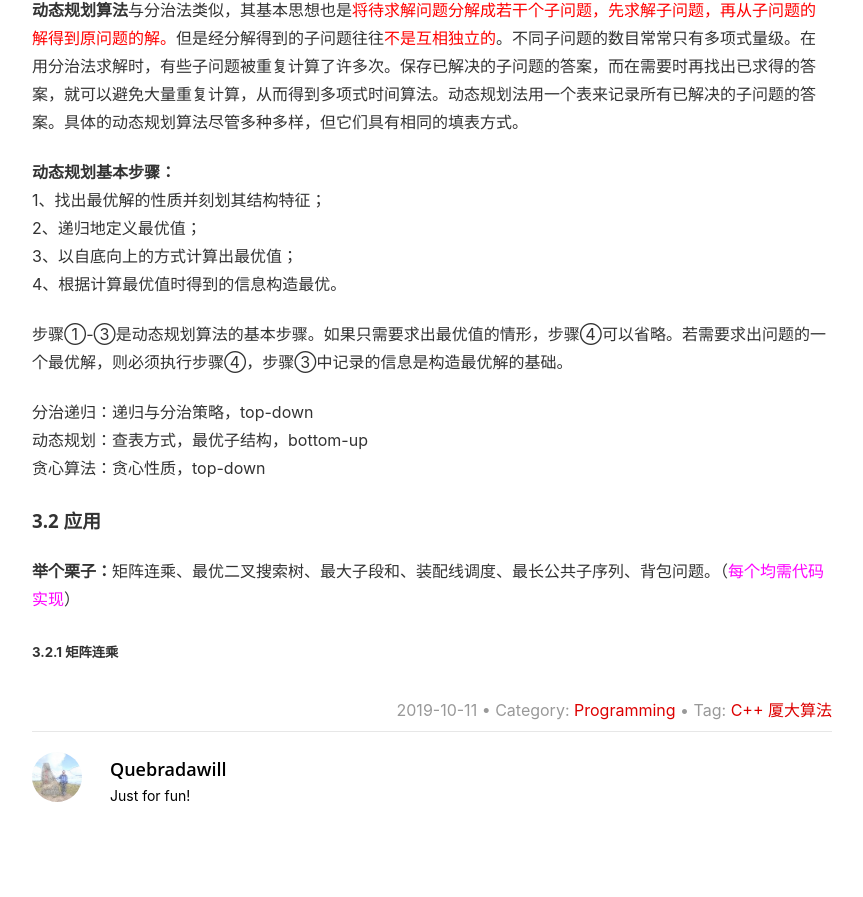
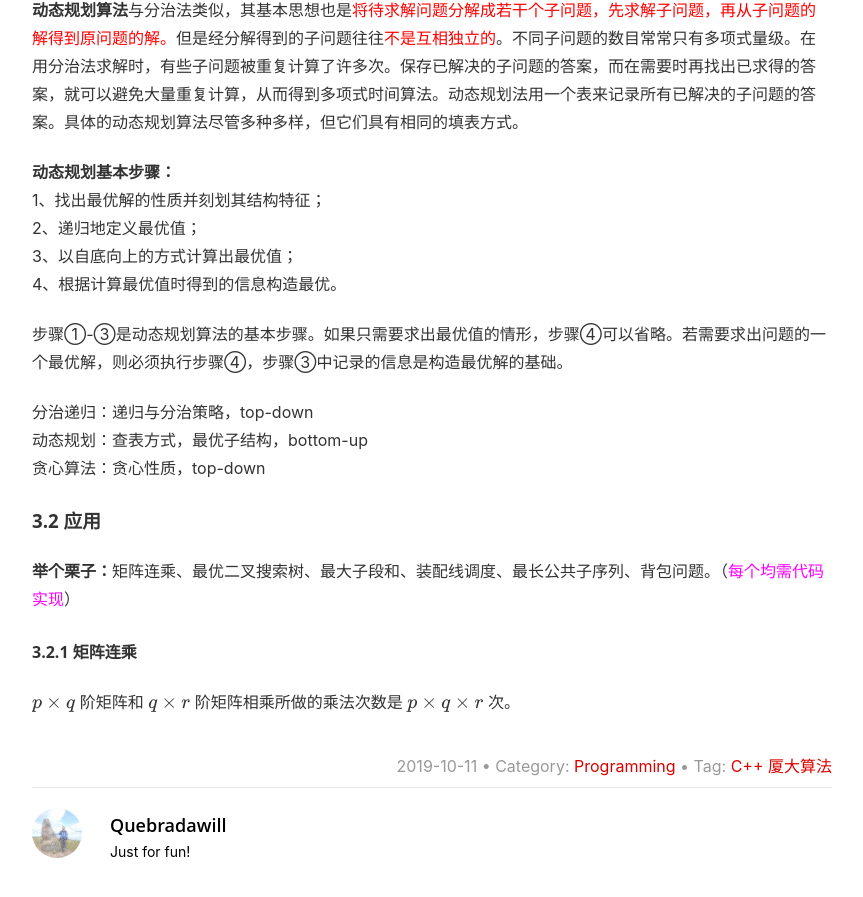
Before and after one commit to Quebradawill/quebrada.github.io, a Jekyll site: the page built from _posts/2019-10-11-algorithm-design-analysis-xiamen-university.md, in a window 1280 px wide and 900 px high, scrolled down 2603 px. Shown: the top 897 px of the window, without its empty margins (208-1071 px from the left). Built offline with Jekyll 4.4.1, drawn with Linux system fonts in a browser that asks for light colours; formulas are drawn with MathJax 3; a script that is not in the unit is left out; comment, search, counter and statistics services are not loaded; before the commit the page ends 3447 px from its top, so only the background shows below that.

Commit message:
Update 2019-10-11-algorithm-design-analysis-xiamen-university.md

```diff
--- a/_posts/2019-10-11-algorithm-design-analysis-xiamen-university.md
+++ b/_posts/2019-10-11-algorithm-design-analysis-xiamen-university.md
@@ -10,9 +10,9 @@ published: true
 author: Quebradawill
 ---
 
-### 1. 递归算法
+## 1. 递归算法
 
-#### 1.1 递归算法的基本思想、步骤和应注意的问题
+### 1.1 递归算法的基本思想、步骤和应注意的问题
 
 **递归（Recurrence）**：计算机、数学、运筹等领域经常使用的最强大的解决问题的方法之一，它用一种简单的方式来解决那些用其他方法解起来可能很复杂的问题，也就是说有些问题用递归算法来求解，则变得简单，而且容易理解。
 
@@ -31,7 +31,7 @@ author: Quebradawill
 - 多大规模的问题可作为递归出口？
 - 随着问题规模的缩小，能到达递归出口吗？
 
-#### 1.2 应用
+### 1.2 应用
 
 **举个栗子**：$$ f(n) = 2^n $$、选择排序、生成排列、递归方程求解。（<font color='magenta'>每个均需代码实现</font>）
 
@@ -41,9 +41,9 @@ author: Quebradawill
 方法 1（固定位置放元素）：（1）生成 $\{2,3,\cdots,n \}$ 的所有排列，并将 $1$ 放到所有排列的开头；（2）生成 $\{1,3,\cdots,n \}$ 的所有排列，并将 $2$ 放到所有排列的开头；（3）重复这个过程，直到 $\{1,2,\cdots,n - 1 \}$ 的所有排列都产生，并将 $n$ 放到所有排列的开头。<br>
 方法 2（固定元素找位置）：（1）首先，我们把 $n$ 放在的位置 $P[1]$ 上，并且用子数组 $P[2 \cdots n]$ 来产生前 $n-1$ 个数的排列；（2）接着，我们将 $n$ 放在 $P[2]$ 上，并且用子数组 $P[1]$ 和 $P[3 \cdots n]$ 来产生前 $n-1$ 个数的排列；（3）然后，我们将 $n$ 放在 $P[3]$ 上，并且用子数组 $P[1 \cdots 2]$ 和 $P[4 \cdots n]$ 来产生前 $n-1$ 个数的排列；（4）重复上述过程直到我们将 $n$ 放在 $P[n]$ 上，并且用子数组 $P[1 \cdots n]$ 来产生前 $n-1$ 个数的排列。
 
-### 2. 分治算法
+## 2. 分治算法
 
-#### 2.1 分治算法的思想及适用条件
+### 2.1 分治算法的思想及适用条件
 
 **分治算法总体思想**：将要求解的较大规模的问题分割成 $$k$$ 个更小规模的子问题。对这 $$k$$ 个子问题分别求解。如果子问题的规模仍然不够小，则再划分为 $$k$$ 个子问题，如此递归的进行下去，直到问题规模足够小，很容易求出其解为止。将求出的小规模的问题的解合并为一个更大规模的问题的解，自底向上逐步求出原来问题的解。
 
@@ -56,15 +56,15 @@ author: Quebradawill
 
 人们从大量实践中发现，在用分治法设计算法时，最好使<font color='blue'>子问题的规模大致相同</font>。即将一个问题分成大小相等的 $k$ 个子问题的处理方法是行之有效的。这种使子问题规模大致相等的做法是出自一种平衡（balancing）子问题的思想，它几乎总是比子问题规模不等的做法要好。
 
-#### 2.2 应用
+### 2.2 应用
 
 **举个栗子**：找伪币问题、二分搜索、快速排序、归并排序、三格板。（<font color='magenta'>每个均需代码实现</font>）
 
 <font color='red'>递归算法与分治算法有什么不同？递归算法是原问题划分为一个或多个规模较小的子问题，分治法是划分为若干个规模较小的子问题？</font>
 
-### 3. 动态规划
+## 3. 动态规划
 
-#### 3.1 动态规划及步骤
+### 3.1 动态规划及步骤
 
 用表（通常用数组）记录子问题的解，以便保存和以后的检索，从最简单问题的解填起，以自底向上的方式填表。这就保证了，当我们求解一个子问题的时候，所有与子相关的子子问题，都可以从表中直接取用，而不必重新计算。由于 20 世纪 40 年代末期，还没有出现计算机，这个动态填表的方法称为**动态规划**。
 
@@ -90,4 +90,6 @@ author: Quebradawill
 
 **举个栗子：**矩阵连乘、最优二叉搜索树、最大子段和、装配线调度、最长公共子序列、背包问题。（<font color='magenta'>每个均需代码实现</font>）
 
-##### 3.2.1 矩阵连乘
+#### 3.2.1 矩阵连乘
+
+$p \times q$ 阶矩阵和 $ q \times r$ 阶矩阵相乘所做的乘法次数是 $p \times q \times r$ 次。
```
